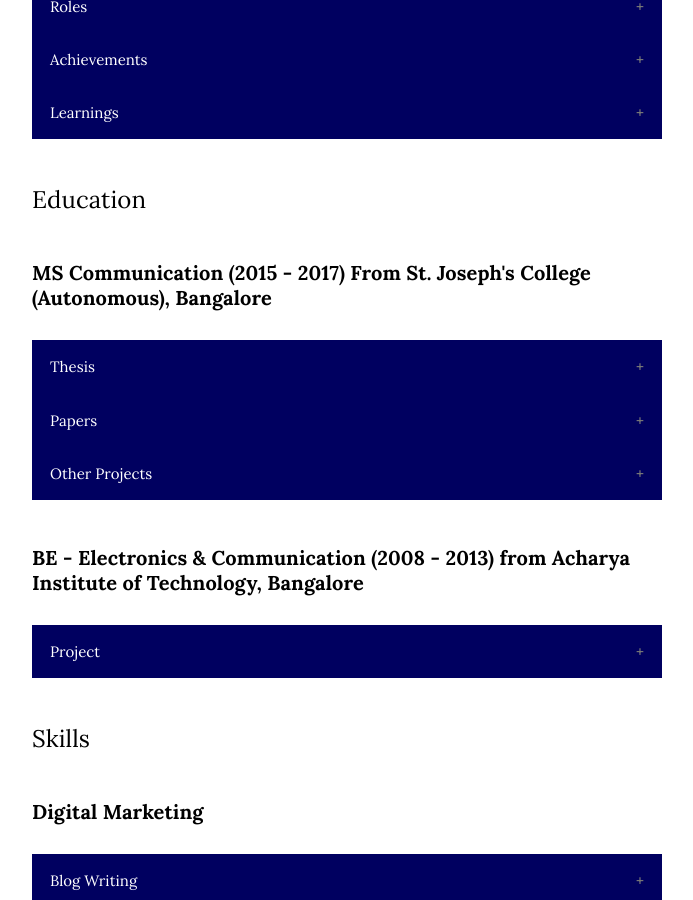
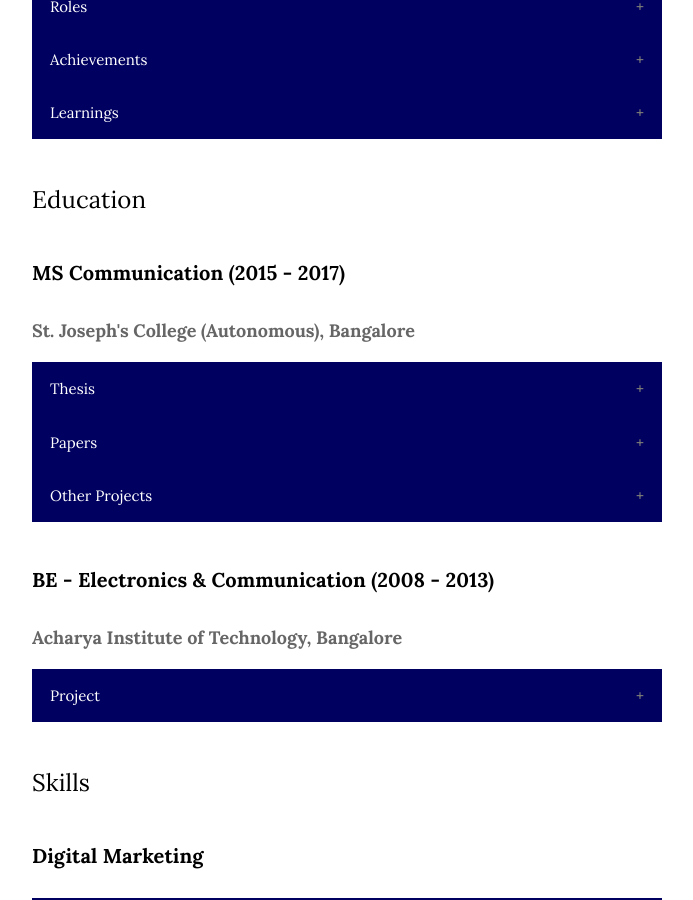
Before and after one commit to argumentativeyouth/pritams-portfolio, a Jekyll site: the page built from _pages/resume.md, in a window 1280 px wide and 900 px high, scrolled down 1601 px. Shown: the whole window, without its empty margins (293-986 px from the left). Built offline with Jekyll 4.4.1, drawn with Linux system fonts in a browser that asks for light colours.

Commit message:
Update resume.md

```diff
--- a/_pages/resume.md
+++ b/_pages/resume.md
@@ -115,7 +115,8 @@ image:
 <p> </p>
 
 <h3>Education</h3>
-<h4><strong>MS Communication (2015 - 2017) From St. Joseph's College (Autonomous), Bangalore</strong></h4>
+<h4><strong>MS Communication (2015 - 2017)</strong></h4>
+<p><strong>St. Joseph's College (Autonomous), Bangalore</strong></p>
 <button class="accordion">Thesis</button>
 <div class="panel">
   <p><strong>From Ayodhya To Kashmir Via Bombay:</strong> Portrayal of Muslims in Hindi Cinema Post Hindutva</p>
@@ -129,7 +130,8 @@ image:
   <p><strong>The Argumentative Youth (www.argyouth.com):</strong> An online opinion platform of current affairs news minus the click bait</p>
 </div>
 <p> </p>
-<h4><strong>BE - Electronics & Communication (2008 - 2013) from Acharya Institute of Technology, Bangalore</strong></h4>
+<h4><strong>BE - Electronics & Communication (2008 - 2013)</strong></h4>
+<p><strong>Acharya Institute of Technology, Bangalore</strong></p>
 <button class="accordion">Project</button>
 <div class="panel">
   <p>Virtual Mouse Using Eye Blink</p>
```
